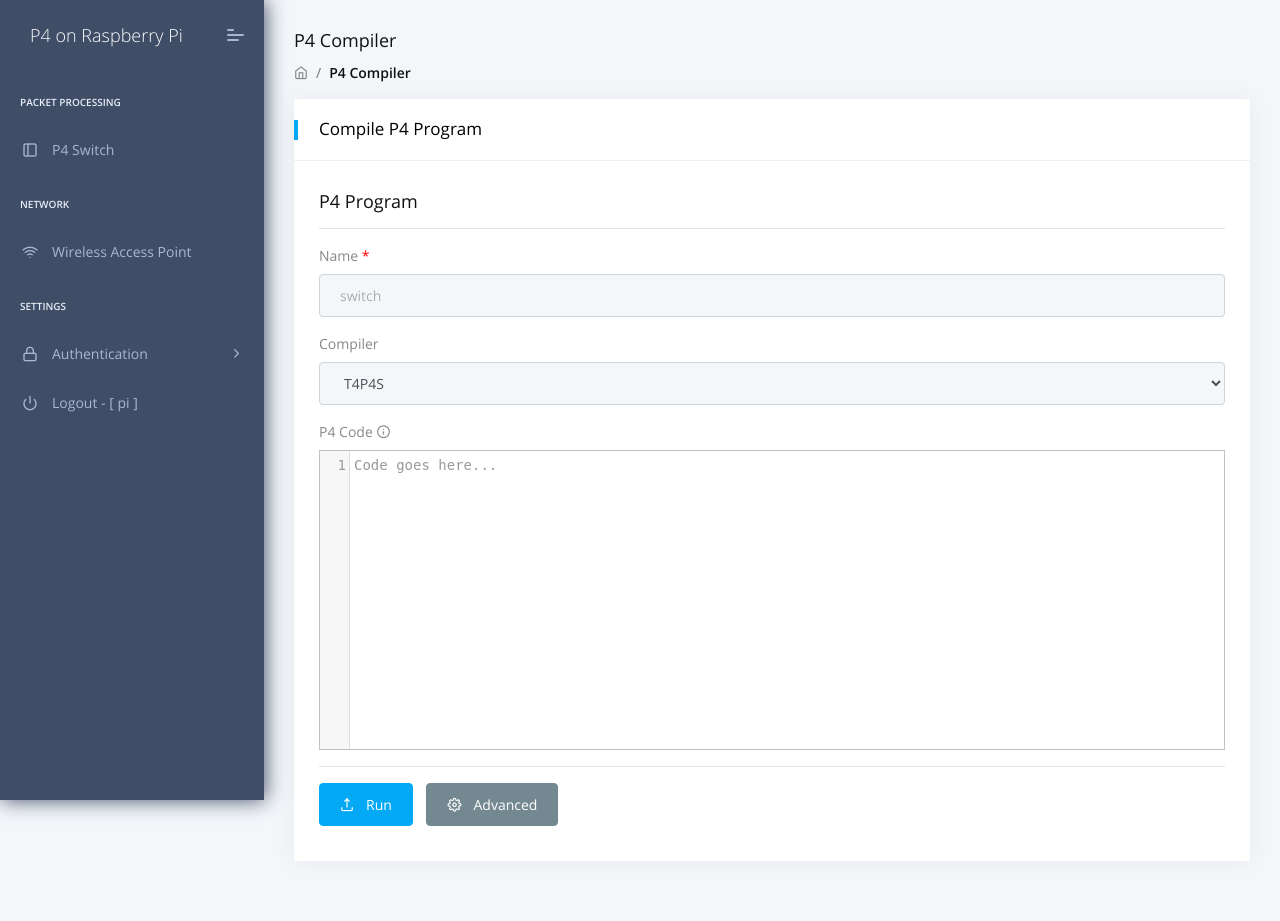
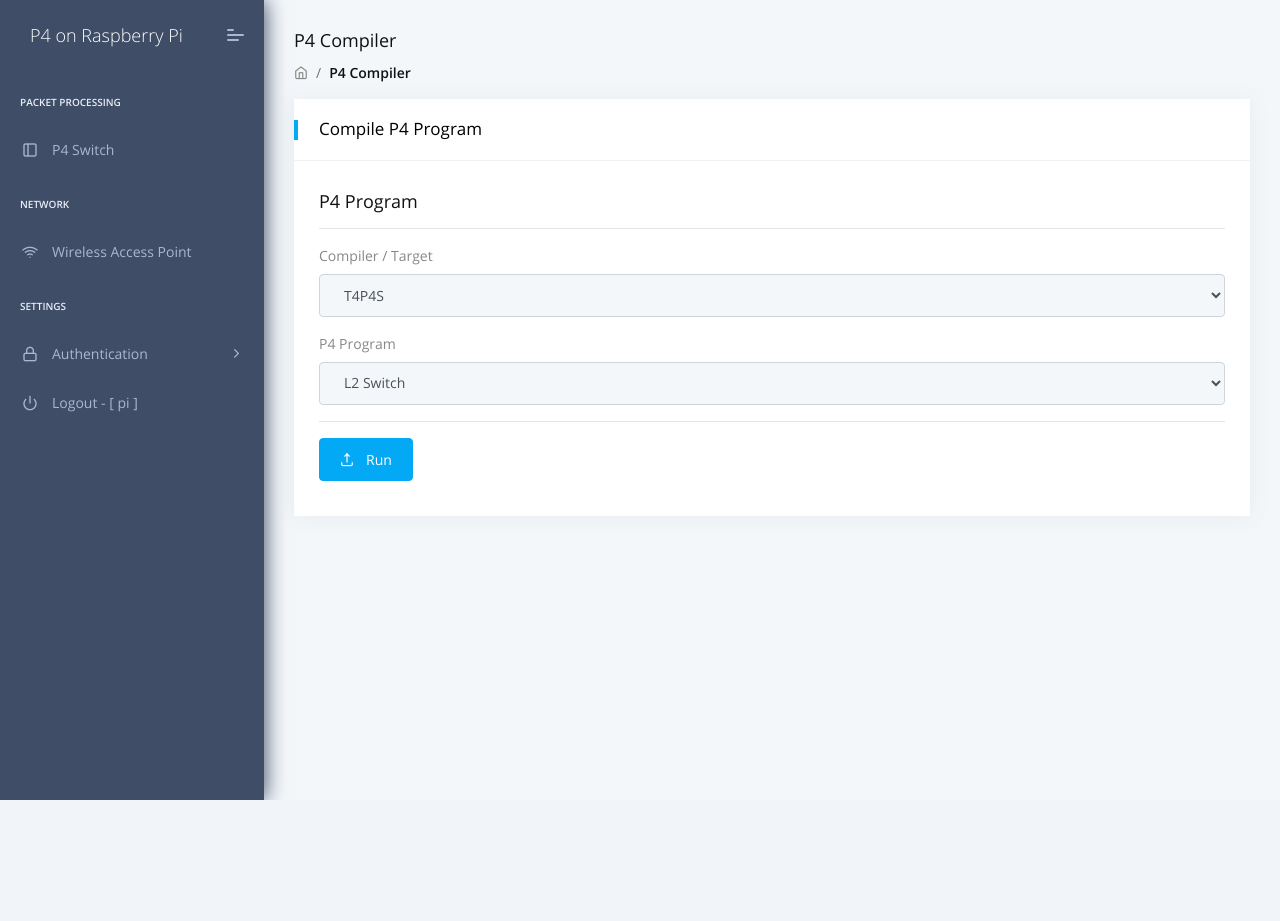
Before and after one commit to p4lang/p4pi, a Django app: page / in a window 1280 px wide. After the commit the page ends 800 px from the top, so only its background shows below. Run offline with Django 3.2, Linux system fonts and the light colour scheme; a user stored in the database is signed in; some libraries are stand-ins or nearby versions.

Commit message:
p4pi-web: enable example select
Signed-off-by: Radostin Stoyanov <rstoyanov@fedoraproject.org>

```diff
--- a/p4pi-web/dashboard/templates/index.html
+++ b/p4pi-web/dashboard/templates/index.html
@@ -48,19 +48,28 @@
                                     <div class="row">
                                         <div class="col-md-12">
                                             <form>
-                                                <div class="form-group required">
-                                                    <label class="control-label">Name</label>
-                                                    <input type="text" class="form-control" id="name" placeholder="switch" required>
-                                                </div>
-
                                                 <div class="form-group">
-                                                    <label for="compiler">Compiler</label>
+                                                    <label for="compiler">Compiler / Target</label>
                                                     <select class="form-control" id="compiler">
                                                         <option>T4P4S</option>
                                                     </select>
                                                 </div>
 
                                                 <div class="form-group">
+                                                    <label for="p4-program">P4 Program</label>
+                                                    <select class="form-control" name="p4-program" id="p4-program">
+                                                        <option value="l2switch">L2 Switch</option>
+                                                        <option value="calc">Calculator</option>
+                                                        <option value="reflector">Reflector</option>
+                                                        <option value="firewall">Firewall</option>
+                                                        <option value="stateful">Stateful Firewall</option>
+                                                        <option value="basic_mirror">Basic Mirror</option>
+                                                        <option value="arp_icmp">ARP/ICMP</option>
+                                                        <option value="custom">Custom</option>
+                                                    </select>
+                                                </div>
+
+                                                <div class="form-group d-none" id="p4-editor">
                                                     <label for="p4-code">P4 Code</label>
                                                     <span
                                                         data-toggle="tooltip"
@@ -87,46 +96,10 @@
                                                     <textarea class="form-control" name="p4-code" id="p4-code"></textarea>
                                                 </div>
 
-                                                <!-- Advanced Options Modal -->
-                                                <div class="modal fade" id="optionsModal" tabindex="-1" role="dialog" aria-labelledby="optionsModalLabel" aria-hidden="true">
-                                                    <div class="modal-dialog" role="document">
-                                                        <div class="modal-content">
-                                                        <div class="modal-header">
-                                                            <h5 class="modal-title" id="optionsModalLabel">Modal title</h5>
-                                                            <button type="button" class="close" data-dismiss="modal" aria-label="Close">
-                                                            <span aria-hidden="true">&times;</span>
-                                                            </button>
-                                                        </div>
-                                                        <div class="modal-body">
-                                                            <div class="form-group">
-                                                                <label>DPDK Options</label>
-                                                                <input name="dpdk_opts" type="text" class="form-control" value="arch=dpdk hugepages=1024 model=v1model smem vethmode">
-                                                            </div>
-                                                            <div class="form-group">
-                                                                <label>EAL Parameters</label>
-                                                                <input name="eal_opts" type="text" class="form-control" value="-l 2 -n 4 --no-pci --vdev net_pcap0,iface=eth0">
-                                                            </div>
-                                                            <div class="form-group">
-                                                                <label>Command Options</label>
-                                                                <input name="cmd_opts" type="text" class="form-control" value="{{"-p 0x0 --config \"\\\"(0,0,2)\\\"\""}}">
-                                                            </div>
-                                                        </div>
-                                                        <div class="modal-footer">
-                                                            <button type="button" class="btn btn-secondary" data-dismiss="modal">Close</button>
-                                                            <button type="button" class="btn btn-primary">Save changes</button>
-                                                        </div>
-                                                        </div>
-                                                    </div>
-                                                </div>
-
                                                 <hr>
 
-                                                <button type="button" class="btn btn-primary">
+                                                <button type="button" class="btn btn-primary" onclick="upload()">
                                                     <i class="feather icon-upload"></i>Run
-                                                </button>
-
-                                                <button type="button" class="btn btn-secondary" data-toggle="modal" data-target="#optionsModal">
-                                                    <i class="feather icon-settings"></i>Advanced
                                                 </button>
                                             </form>
                                         </div>
@@ -161,21 +134,40 @@
 <script>
     csrftoken = getCookie('csrftoken');
 
-    CodeMirror.commands.save = function(editor) {
-        const name = $('#name').val();
+    function upload() {
         const compiler = $('#compiler').val();
-
-        if (name == null || name == '') {
-            return;
-        }
+        const program = $('#p4-program').val();
 
         if (compiler == null || compiler == '') {
             return;
         }
 
+        if (program == null || program == '') {
+            return;
+        }
+
         sendPostRequest("{% url 'upload_program' %}", {
-            name: name,
             compiler: compiler,
+            program: program,
+            code : ''
+        });
+    }
+
+    CodeMirror.commands.save = function(editor) {
+        const compiler = $('#compiler').val();
+        const program = $('#p4-program').val();
+
+        if (compiler == null || compiler == '') {
+            return;
+        }
+
+        if (program == null || program == '') {
+            return;
+        }
+
+        sendPostRequest("{% url 'upload_program' %}", {
+            compiler: compiler,
+            program: program,
             code : btoa(editor.getValue())
         });
 
@@ -188,12 +180,21 @@
         placeholder: "Code goes here...",
         matchBrackets: true,
         matchBrackets: true,
-        lineNumbers: true,
+        lineNumbers: false,
         smartIndent: true,
         indentUnit: 4,
         tabSize: 4,
         mode: "text/x-p4"
     });
+
+    $('#p4-program').on('change', () => {
+        const val = $('#p4-program').val();
+        if (val === "custom") {
+            $('#p4-editor').removeClass('d-none');
+        } else {
+            $('#p4-editor').addClass('d-none');
+        }
+    });
 </script>
 
 {% endblock javascripts %}
--- a/p4pi-web/dashboard/utils.py
+++ b/p4pi-web/dashboard/utils.py
@@ -1,5 +1,8 @@
 import re
+import base64
+import subprocess
 from pathlib import Path
+
 import pycountry
 
 t4p4s_location = '/root/t4p4s'
@@ -88,5 +91,61 @@ def update_examples_config(dpdk_opts):
     examples_config_file.write_text(examples_config)
 
 
-def save_p4_example(p4CodeBase64):
-    pass
+def update_t4p4s_opts_dpdk(eal_opts, cmd_opts):
+    opts_dpdk_fd = Path(f'{t4p4s_location}/opts_dpdk.cfg')
+    lines = opts_dpdk_fd.read_text()
+    exist = re.search(r'^uploaded_eal.*->.*$', lines, flags=re.MULTILINE)
+    if exist:
+        lines += f'uploaded_eal -> ealopts += {eal_opts}\n'
+    else:
+        lines = re.sub(
+            r'^uploaded_eal.*->.*$',
+            f'uploaded_eal -> ealopts += {eal_opts}',
+            lines,
+            flags=re.MULTILINE
+        )
+
+    exist = re.search(r'^uploaded_cmd.*->.*$', lines, flags=re.MULTILINE)
+    if exist:
+        lines += f'uploaded_cmd -> cmdopts += {cmd_opts}\n'
+    else:
+        lines = re.sub(
+            r'^uploaded_cmd.*->.*$',
+            f'uploaded_cmd -> cmdopts += {cmd_opts}',
+            lines,
+            flags=re.MULTILINE
+        )
+    opts_dpdk_fd.write_text(lines)
+
+
+def update_t4p4s_examples(dpdk_opts):
+    examples_fd = Path(f'{t4p4s_location}/examples.cfg')
+    lines = examples_fd.read_text()
+    exist = re.search(r'^uploaded_switch.*$', lines, flags=re.MULTILINE)
+    if exist:
+        lines = re.sub(
+            r'^uploaded_switch.*$',
+            f'uploaded_switch {dpdk_opts} uploaded_eal uploaded_cmd',
+            lines,
+            flags=re.MULTILINE
+        )
+    else:
+        lines += f'uploaded_switch {dpdk_opts} uploaded_eal uploaded_cmd\n'
+    examples_fd.write_text(lines)
+
+
+def set_t4p4s_switch(example):
+    Path('/root/t4p4s-switch').write_text(example)
+
+
+def restart_t4p4s_service():
+    try:
+        subprocess.check_call(["systemctl", "restart", "t4p4s.service"])
+    except subprocess.CalledProcessError:
+        return 'Failed to restart T4P4S service'
+
+
+def upload_p4_program(p4_code_base64):
+    Path(f'{t4p4s_location}/examples/uploaded_switch.p4').write_text(base64.b64decode(p4_code_base64))
+    set_t4p4s_switch('uploaded_switch')
+    restart_t4p4s_service()
--- a/p4pi-web/dashboard/views.py
+++ b/p4pi-web/dashboard/views.py
@@ -28,11 +28,27 @@ def switch(request):
 
     if request.method == 'POST':
         post_data = json.loads(request.body.decode("utf-8"))
-        if 'compiler' not in post_data:
-            return JsonResponse({'success': False, 'message': 'Missing compiler filed'})
-        if 'code' not in post_data:
-            return JsonResponse({'success': False, 'message': 'Missing code filed'})
-        utils.save_p4_example(post_data['code'])
+        for field in ['compiler', 'program', 'code']:
+            if field not in post_data:
+                return JsonResponse({'success': False, 'message': f'Missing {field} filed'})
+
+        examples = ['l2switch', 'calc', 'reflector', 'firewall', 'stateful', 'basic_mirror', 'arp_icmp']
+        if post_data['program'] in examples:
+            utils.set_t4p4s_switch(post_data['program'])
+            utils.restart_t4p4s_service()
+        elif post_data['program'] == 'custom':
+            utils.update_t4p4s_opts_dpdk(
+                eal_opts='-c 0x01 -n 4 --no-pci --vdev net_pcap0,iface=veth0 --vdev net_pcap1,iface=veth1',
+                cmd_opts='-p 0x0 --config "\"(0,0,0),(1,0,0)\""'
+            )
+
+            utils.update_t4p4s_examples(
+                'arch=dpdk hugepages=1024 model=v1model smem vethmode pieal piports'
+            )
+
+            utils.upload_p4_program(post_data['code'])
+        else:
+            return JsonResponse({'success': False, 'message': 'Not recognized T4P4S example'})
     return JsonResponse({'success': True})
 
 
@@ -55,8 +71,7 @@ def access_point_settings(request):
                     static_ip_address=form.cleaned_data["static_ip_address"]
                 )
             except Exception:
-                context['errors'].append(
-                    'Failed to save dhcpd configuration')
+                context['errors'].append('Failed to save dhcpd configuration')
 
             if not context['errors']:
                 try:
```
